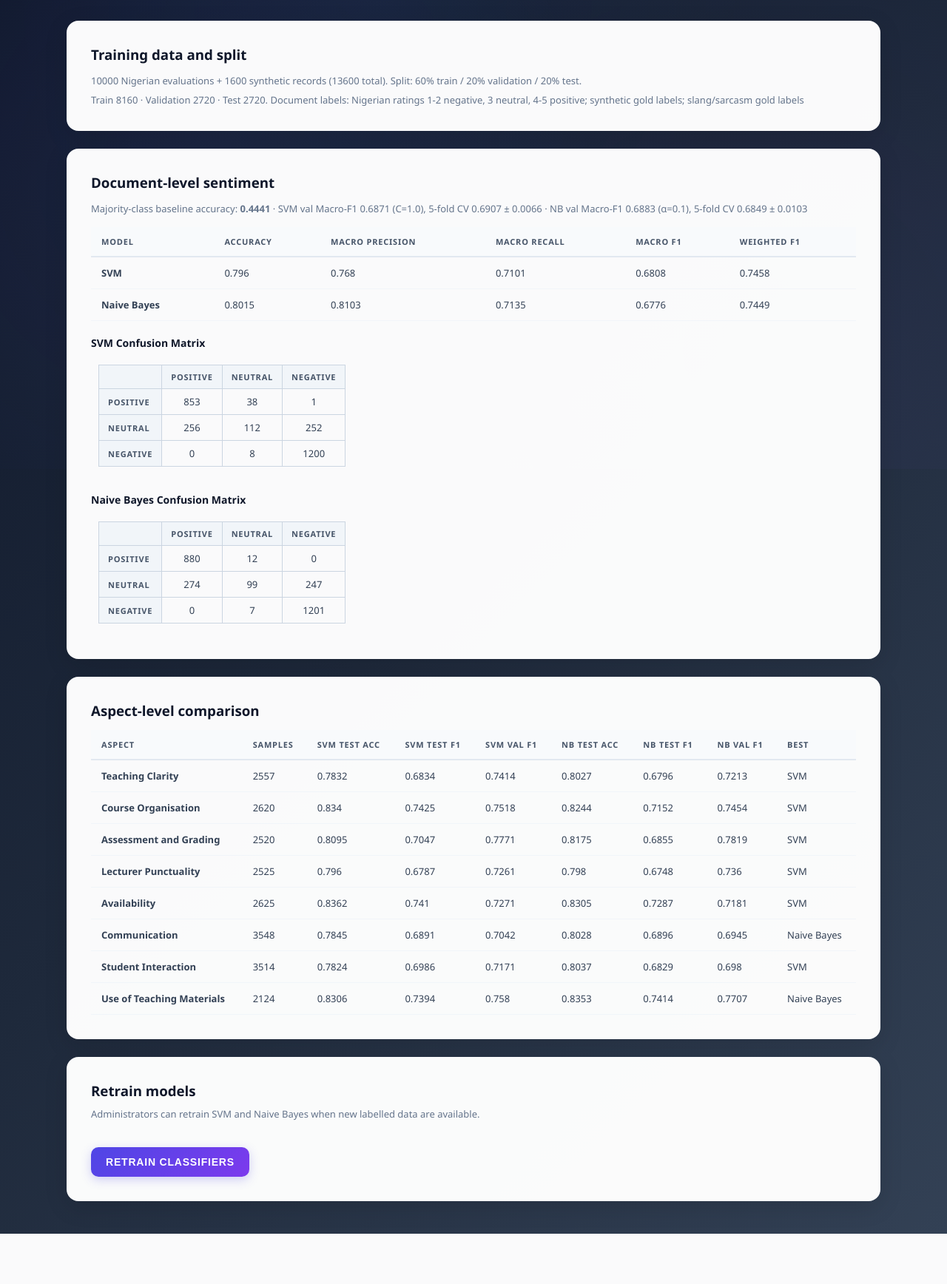
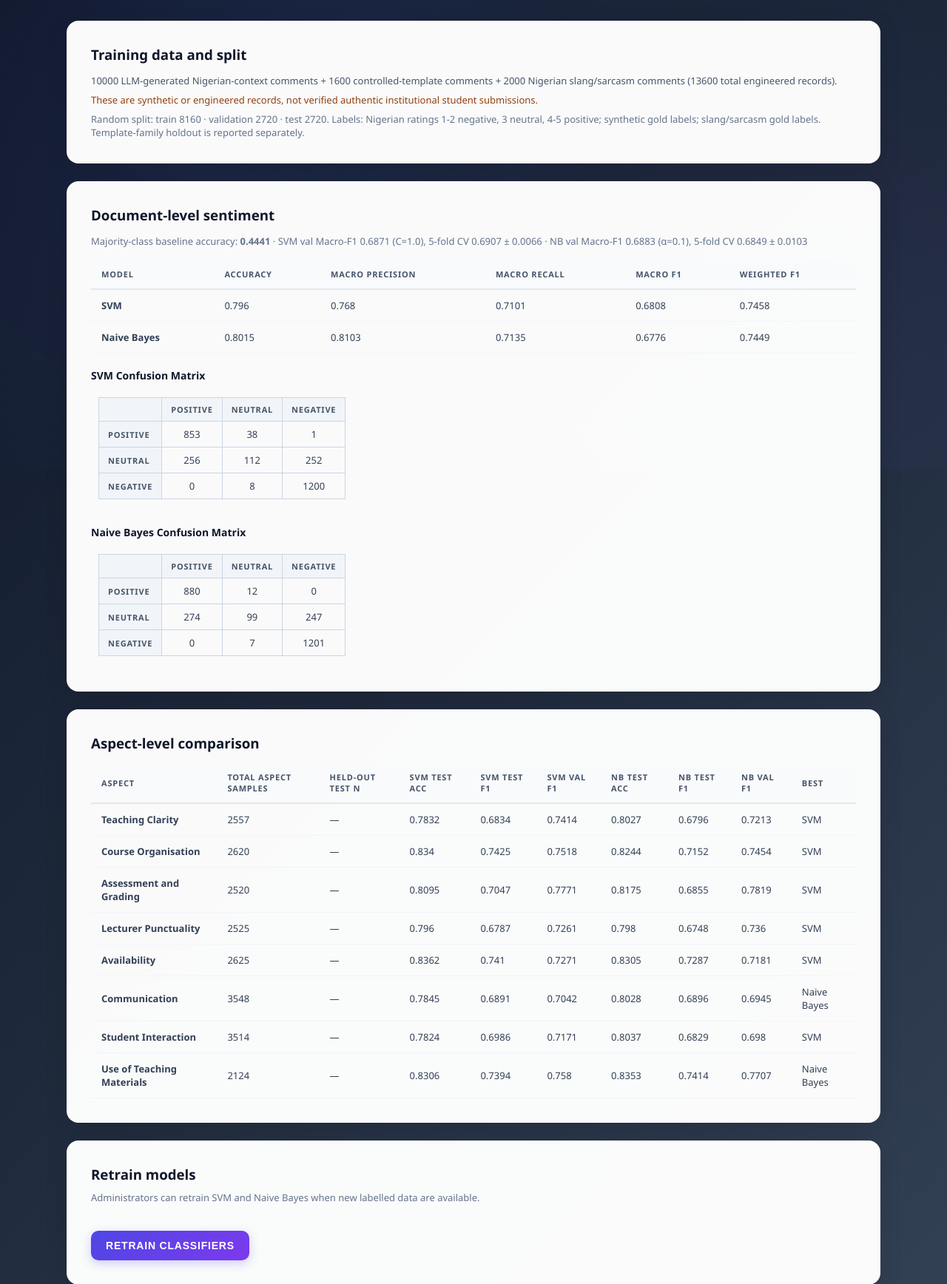
Before and after one commit to molo720/lecturer-evaluation-3, a Flask app: page /model-evaluation in a window 1280 px wide. Shown: the part 166-1902 px from the top of the page at 74% size. Before the commit the page ends 1834 px from the top, so only its background shows below. Run offline with Flask 3, Linux system fonts and the light colour scheme; the visitor is signed in with stand-in values (Sample User, id 1); parts of the project's set-up code (start-up, migrations or seed data) failed here and were passed over; some libraries are stand-ins or nearby versions.

Commit message:
Clarify synthetic corpus scope and display per-class support

```diff
--- a/templates/model_evaluation.html
+++ b/templates/model_evaluation.html
@@ -58,13 +58,18 @@
 {% if ds %}
 <div class="card">
     <h3 style="margin-bottom: 14px; color:#0f172a;">Training data and split</h3>
-    <p style="font-size:13px; color:#64748b; margin-bottom:8px;">
-        {{ ds.get('nigerian_records', '—') }} Nigerian evaluations + {{ ds.get('synthetic_records', '—') }} synthetic records
-        ({{ ds.get('total_records', '—') }} total). Split: {{ ds.get('split', '—') }}.
+    <p style="font-size:13px; color:#475569; margin-bottom:8px;">
+        {{ ds.get('nigerian_context_records', ds.get('nigerian_records', '—')) }} LLM-generated Nigerian-context comments +
+        {{ ds.get('synthetic_records', '—') }} controlled-template comments +
+        {{ ds.get('slang_records', '—') }} Nigerian slang/sarcasm comments
+        ({{ ds.get('total_records', '—') }} total engineered records).
+    </p>
+    <p style="font-size:13px; color:#92400e; margin-bottom:8px;">
+        {{ ds.get('corpus_scope_note', 'These are synthetic or engineered records, not verified authentic institutional student submissions.') }}
     </p>
     <p style="font-size:13px; color:#64748b;">
-        Train {{ ds.get('train_size', '—') }} · Validation {{ ds.get('validation_size', '—') }} · Test {{ ds.get('test_size', '—') }}.
-        Document labels: {{ ds.get('document_label_source', '—') }}
+        Random split: train {{ ds.get('train_size', '—') }} · validation {{ ds.get('validation_size', '—') }} · test {{ ds.get('test_size', '—') }}.
+        Labels: {{ ds.get('document_label_source', '—') }}. Template-family holdout is reported separately.
     </p>
 </div>
 {% endif %}
@@ -149,6 +154,7 @@
                         <th>Precision</th>
                         <th>Recall</th>
                         <th>F1</th>
+                        <th>Support</th>
                     </tr>
                 </thead>
                 <tbody>
@@ -158,6 +164,7 @@
                         <td>{{ metrics.precision }}</td>
                         <td>{{ metrics.recall }}</td>
                         <td>{{ metrics.f1 }}</td>
+                        <td>{{ metrics.support if metrics.support is defined else '—' }}</td>
                     </tr>
                     {% endfor %}
                 </tbody>
@@ -228,7 +235,8 @@
         <thead>
             <tr>
                 <th>Aspect</th>
-                <th>Samples</th>
+                <th>Total Aspect Samples</th>
+                <th>Held-out Test n</th>
                 <th>SVM Test Acc</th>
                 <th>SVM Test F1</th>
                 <th>SVM Val F1</th>
@@ -243,6 +251,7 @@
             <tr>
                 <td><strong>{{ row.get('Aspect') }}</strong></td>
                 <td>{{ row.get('Samples') }}</td>
+                <td>{{ row.get('Test_Samples', '—') }}</td>
                 <td>{{ row.get('SVM_Acc') }}</td>
                 <td>{{ row.get('SVM_Macro_F1') }}</td>
                 <td>{{ row.get('SVM_Val_Macro_F1', '—') }}</td>
```
